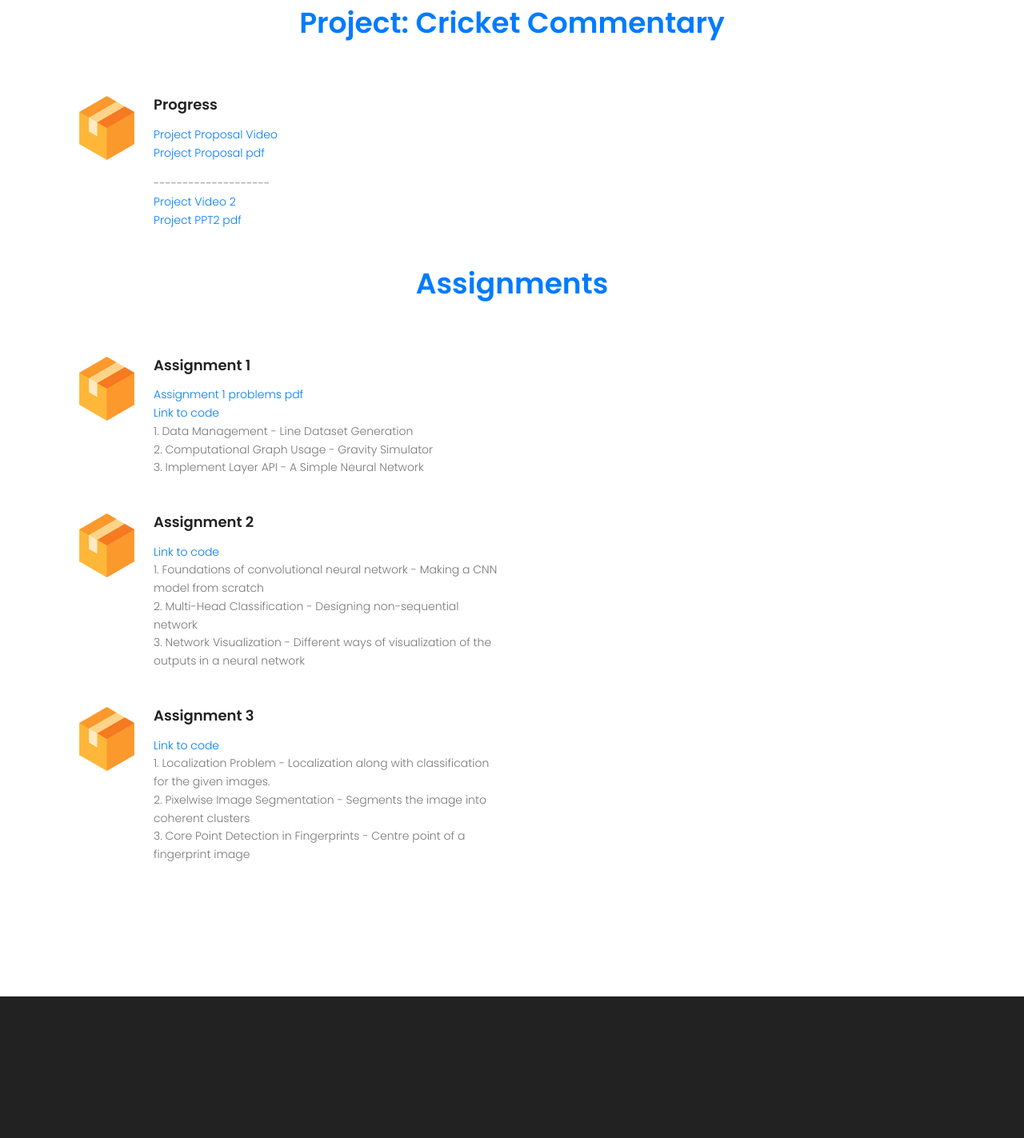
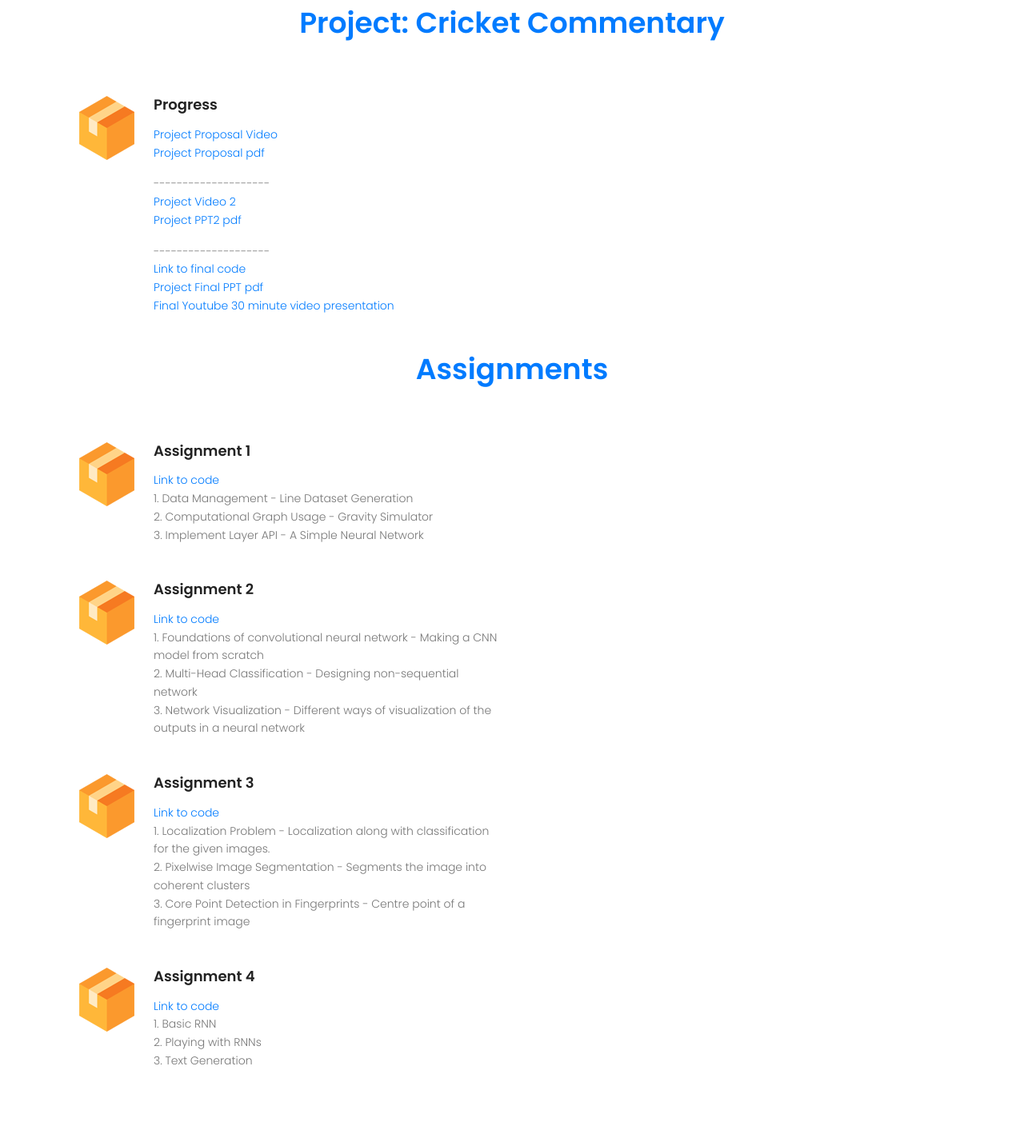
Before and after one commit to amanjain25/Deep-Learning-Website, a plain HTML site: page index.html in a window 1280 px wide. Shown: the part 913-2336 px from the top of the page at 80% size. Drawn offline with nearby package versions, Linux system fonts and the light colour scheme; some packages are replaced by stand-ins of ours.

Commit message:
Add project, assignment 4

```diff
--- a/index.html
+++ b/index.html
@@ -87,7 +87,7 @@
 					<div class="row d-flex justify-content-center">
 						<div class="menu-content pb-60 col-lg-10">
 							<div class="title text-center">
-								<h1 class="mb-10"><a href="#">Project: Cricket Commentary</a></h1>
+								<h1 class="mb-10"><a href="https://github.com/Vishal1541/DeepLearning/tree/master/Project">Project: Cricket Commentary</a></h1>
 								<!-- <p>Who are in extremely love with eco friendly system.</p>
 							 -->
 							</div>
@@ -109,6 +109,14 @@
 									<p>
 									 <a href="https://drive.google.com/open?id=1NvAnoFGpDkKABKB6bWDOQ96yEIl3J_f-">Project Video 2</a><br>
 									<a href="./pdf/CS_671_ppt2.pdf" download="Project_PPT2.pdf">Project PPT2 pdf</a>
+									</p>
+
+									--------------------
+
+									<p>
+									 <a href="https://github.com/Vishal1541/DeepLearning/tree/master/Project">Link to final code</a><br>
+									 <a href="./pdf/CS_671_DL_final.pdf" download="Project_Final.pdf">Project Final PPT pdf</a><br>
+									 <a href="https://youtu.be/DZOQS_a0dEo">Final Youtube 30 minute video presentation</a>
 									</p>
 
 								</div>
@@ -169,7 +177,7 @@
 								<div class="desc">
 									<h4>Assignment 1</h4>
 									<p>
-									<a href="./pdf/1.pdf" download="Assignment1.pdf">Assignment 1 problems pdf</a><br>
+								<!-- 	<a href="./pdf/1.pdf" download="Assignment1.pdf">Assignment 1 problems pdf</a><br> -->
 									 <a href="https://github.com/Vishal1541/DeepLearning/tree/master/Assignment1">Link to code</a><br>
 										1. Data Management - Line Dataset Generation <br>
 										2. Computational Graph Usage - Gravity Simulator <br>
@@ -207,6 +215,25 @@
     1. Localization Problem - Localization along with classification for the given images. <br>
     2. Pixelwise Image Segmentation - Segments the image into coherent clusters <br>
     3. Core Point Detection in Fingerprints - Centre point of a fingerprint image <br>
+
+
+									</p>
+								</div>
+							</div>
+
+							<div class="single-offer d-flex flex-row pb-30">
+								<div class="icon">
+									<img src="img/s4.png" alt="">
+								</div>
+								<div class="desc">
+									<h4>Assignment 4</h4>
+									<p>
+									 <a href="https://github.com/Vishal1541/DeepLearning/tree/master/Assignment4">Link to code</a><br>
+
+
+    1. Basic RNN<br>
+    2. Playing with RNNs<br>
+    3. Text Generation<br>
 
 
 									</p>
```
Also changed, not shown: 1 other file.
